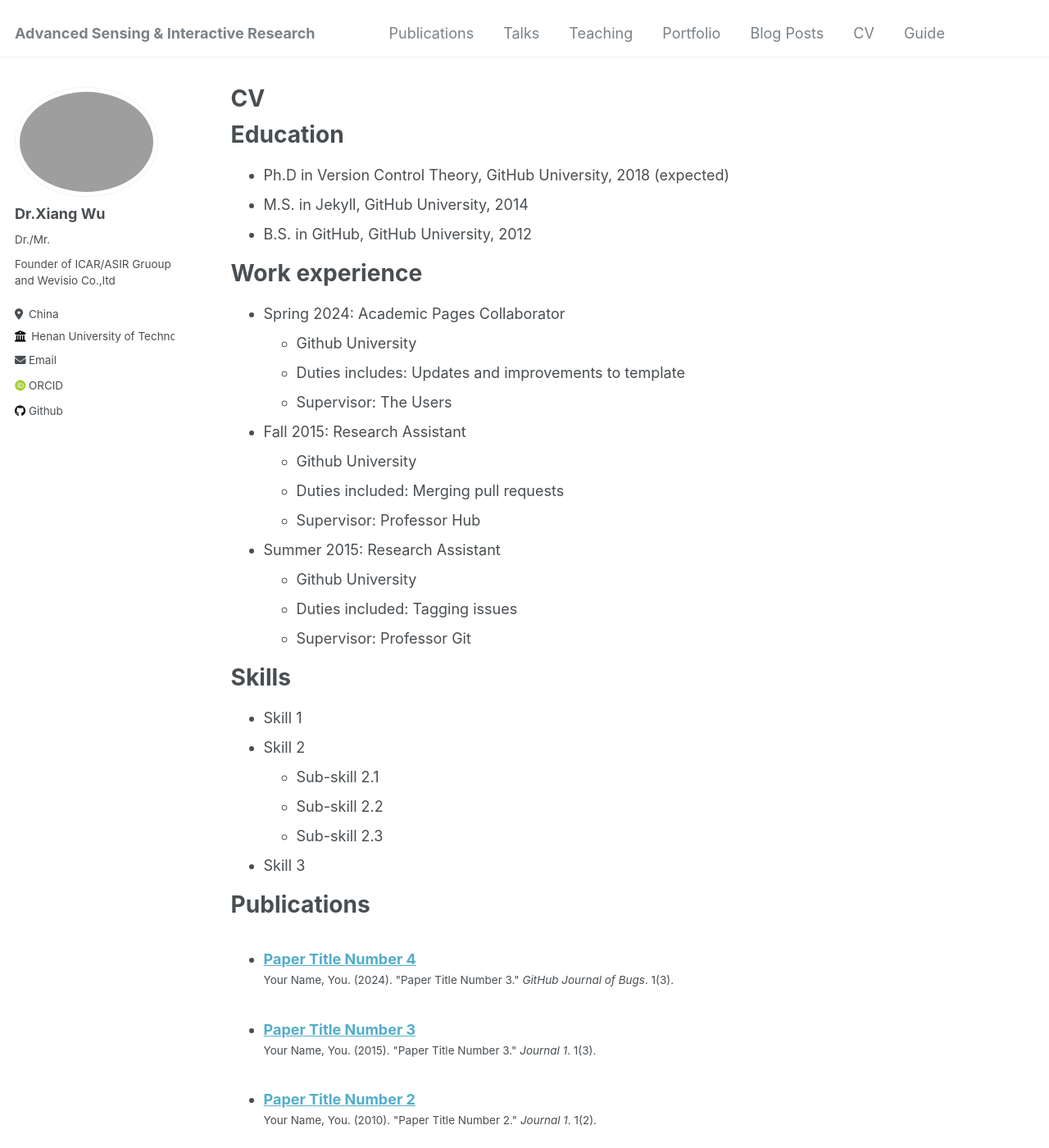
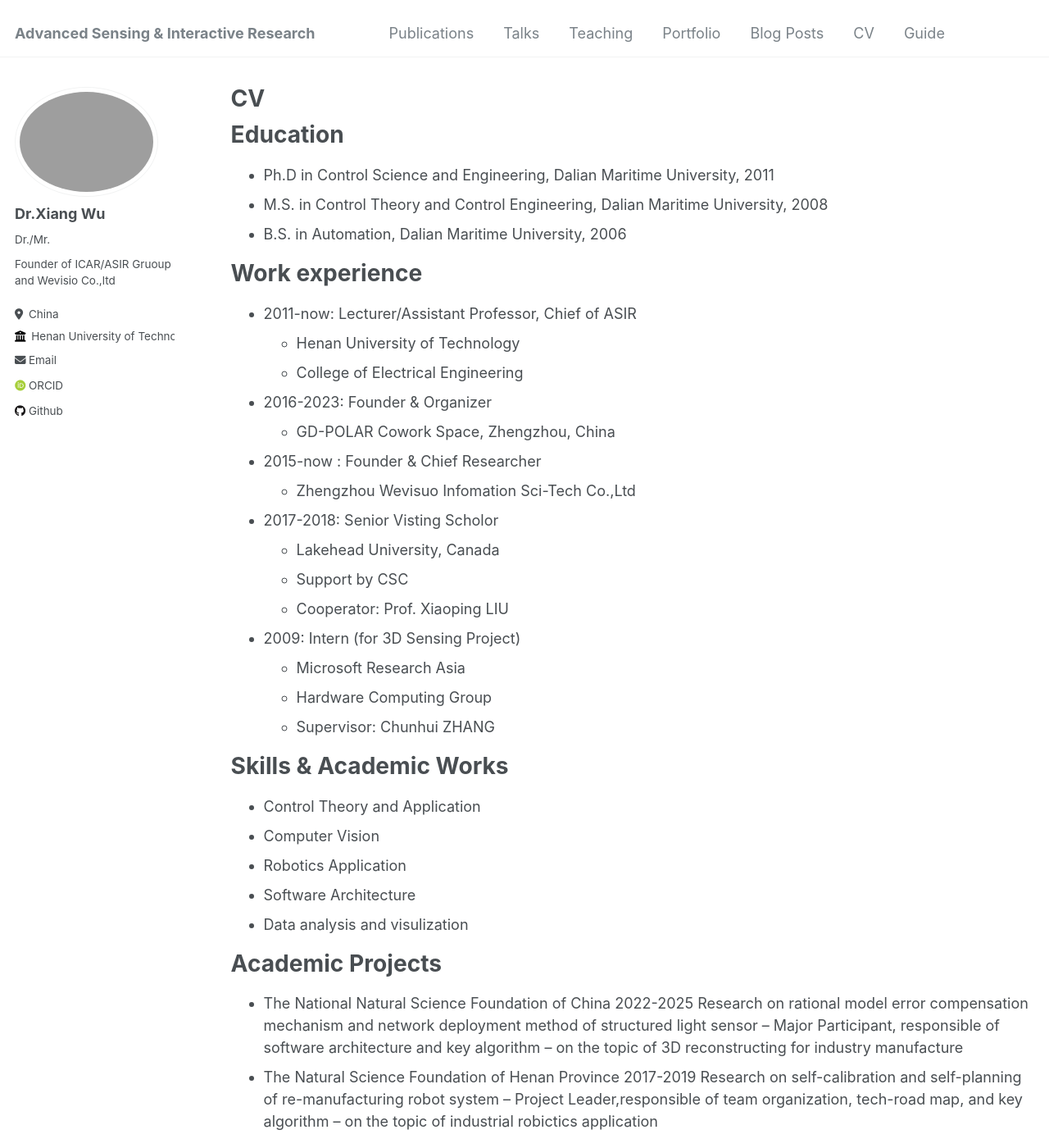
Before and after one commit to xiangwu/xiangwu.github.io, a Jekyll site: the page built from _pages/cv.md, in a window 1280 px wide and 1400 px high. Shown: the whole window at 82% size. Built offline with Jekyll 4.4.1, drawn with Linux system fonts in a browser that asks for light colours; some web fonts are replaced; some of the changed text lies outside the part shown.

Commit message:
add resume information

```diff
--- a/_pages/cv.md
+++ b/_pages/cv.md
@@ -11,35 +11,61 @@ redirect_from:
 
 Education
 ======
-* Ph.D in Version Control Theory, GitHub University, 2018 (expected)
-* M.S. in Jekyll, GitHub University, 2014
-* B.S. in GitHub, GitHub University, 2012
+* Ph.D in Control Science and Engineering, Dalian Maritime University, 2011
+* M.S. in Control Theory and Control Engineering, Dalian Maritime University, 2008
+* B.S. in Automation, Dalian Maritime University, 2006
 
 Work experience
 ======
-* Spring 2024: Academic Pages Collaborator
-  * Github University
-  * Duties includes: Updates and improvements to template
-  * Supervisor: The Users
+* 2011-now: Lecturer/Assistant Professor, Chief of ASIR
+  * Henan University of Technology
+  * College of Electrical Engineering
 
-* Fall 2015: Research Assistant
-  * Github University
-  * Duties included: Merging pull requests
-  * Supervisor: Professor Hub
+* 2016-2023: Founder & Organizer
+  * GD-POLAR Cowork Space, Zhengzhou, China
 
-* Summer 2015: Research Assistant
-  * Github University
-  * Duties included: Tagging issues
-  * Supervisor: Professor Git
+* 2015-now : Founder & Chief Researcher
+  * Zhengzhou Wevisuo Infomation Sci-Tech Co.,Ltd
 
-Skills
+* 2017-2018: Senior Visting Scholor
+  * Lakehead University, Canada
+  * Support by CSC
+  * Cooperator: Prof. Xiaoping LIU
+
+* 2009: Intern (for 3D Sensing Project)
+  * Microsoft Research Asia
+  * Hardware Computing Group
+  * Supervisor: Chunhui ZHANG
+
+
+Skills & Academic Works
 ======
-* Skill 1
-* Skill 2
-  * Sub-skill 2.1
-  * Sub-skill 2.2
-  * Sub-skill 2.3
-* Skill 3
+* Control Theory and Application
+* Computer Vision
+* Robotics Application
+* Software Architecture
+* Data analysis and visulization
+
+Academic Projects
+======
+* The National Natural Science Foundation of China 2022-2025
+  Research on rational model error compensation mechanism and network deployment method of structured light sensor
+  – Major Participant, responsible of software architecture and key algorithm
+  – on the topic of 3D reconstructing for industry manufacture
+* The Natural Science Foundation of Henan Province 2017-2019
+  Research on self-calibration and self-planning of re-manufacturing robot system
+  – Project Leader,responsible of team organization, tech-road map, and key algorithm
+  – on the topic of industrial robictics application
+
+
+
+Service and leadership
+======
+* Up2x Program including interdisciplinary research, workshop, and industry survey (’Up2x’ stands for upgrade in practice for Young’s in 20s)
+* Establish the Co-work Platform from scratch
+* Evaluating the candidate projects and talents applying for admission into GDPOLAR Co-work Space
+* More than 200 college students, 30+ young researchers, and 15+ companies and research institutions taking
+activities in
 
 Publications
 ======
@@ -58,7 +84,3 @@ Teaching
   <ul>{% for post in site.teaching reversed %}
     {% include archive-single-cv.html %}
   {% endfor %}</ul>
-
-Service and leadership
-======
-* Currently signed in to 43 different slack teams
```
